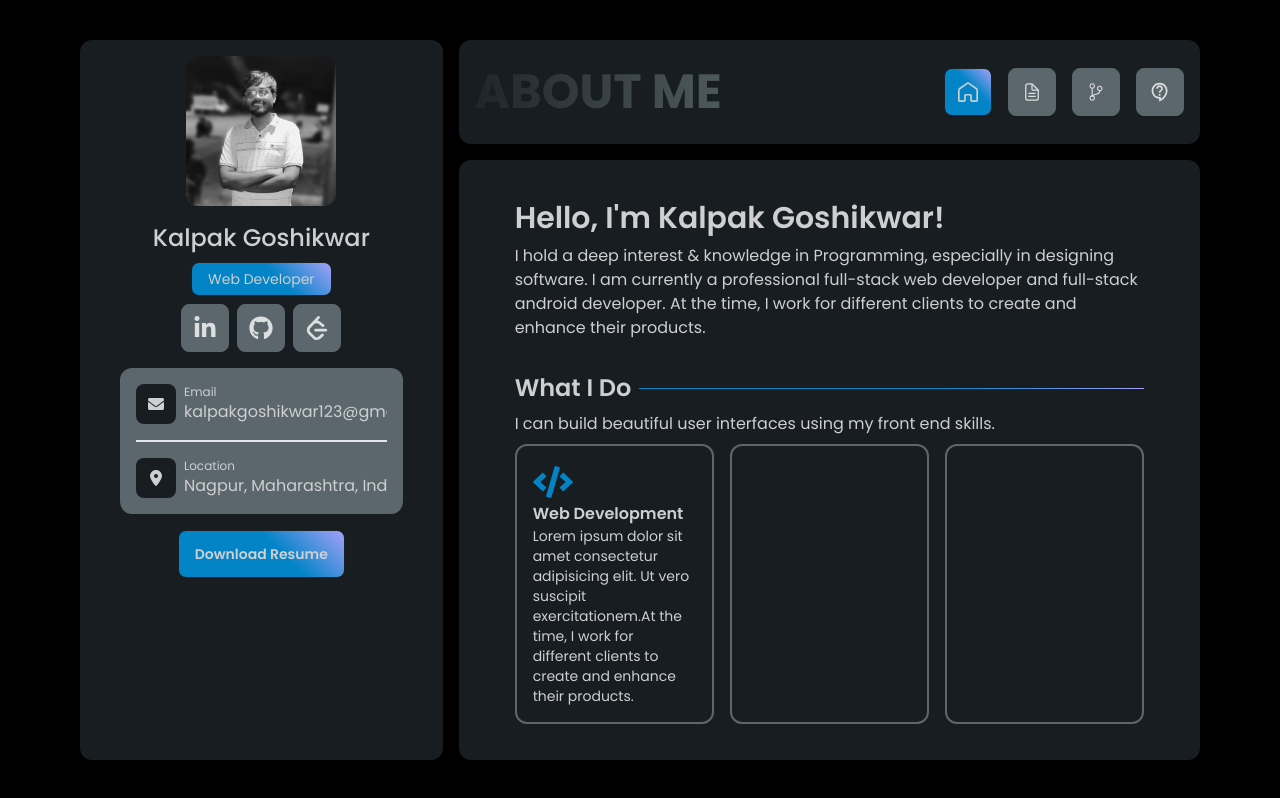
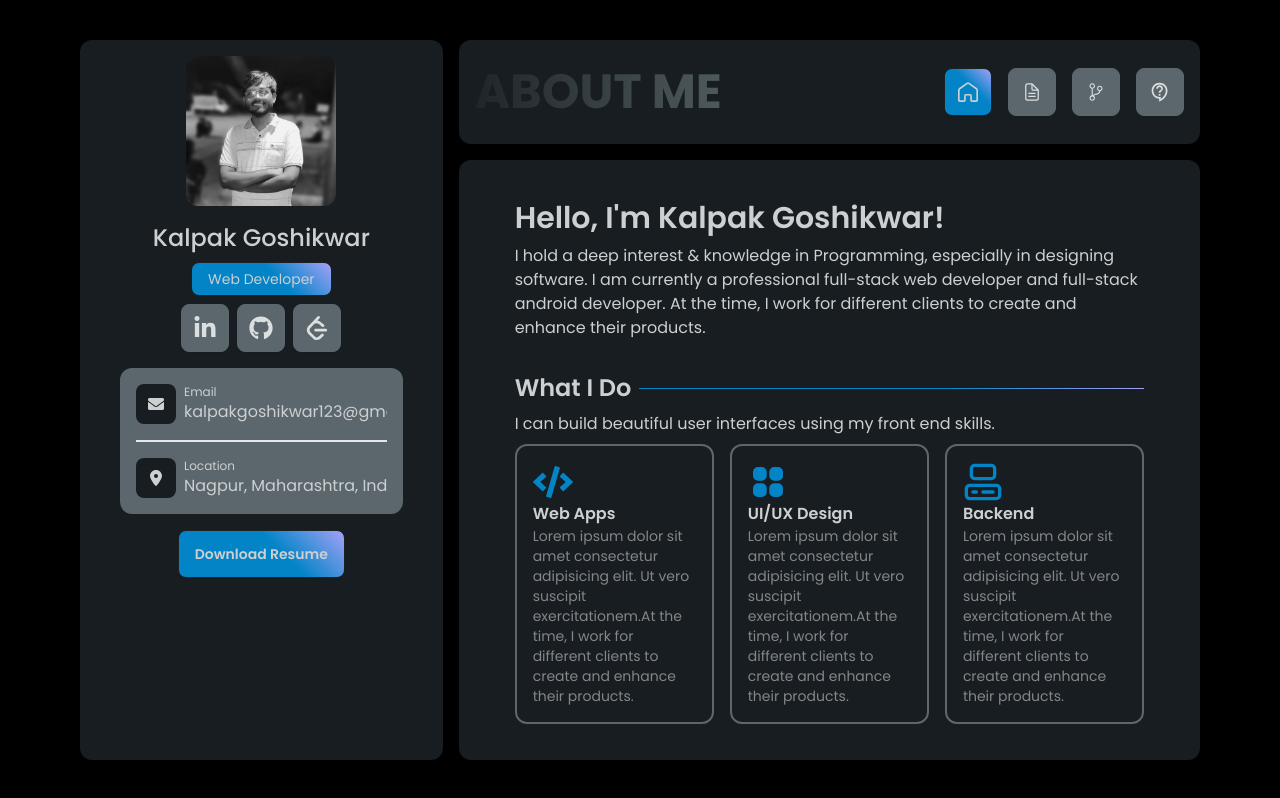
Before and after one commit to Kalpak43/new-portfolio, a Next.js app: page / in a window 1280 px wide. Built offline with nearby package versions, Linux system fonts and the light colour scheme.

Commit message:
Complete Hero section

```diff
--- a/src/app/page.tsx
+++ b/src/app/page.tsx
@@ -1,5 +1,7 @@
 import React from "react";
 import { FaCode } from "react-icons/fa";
+import { HiSquares2X2 } from "react-icons/hi2";
+import { LuComputer } from "react-icons/lu";
 
 export default function page() {
   return (
@@ -23,15 +25,31 @@ export default function page() {
         <div className="grid grid-cols-1 lg:grid-cols-3 gap-4">
           <div className="rounded-xl border-2 border-accent p-4">
             <FaCode size={40} className="text-info" />
-            <h5 className="font-[600]">Web Development</h5>
-            <p className="text-sm">
+            <h5 className="font-[600]">Web Apps</h5>
+            <p className="text-sm text-secondary">
               Lorem ipsum dolor sit amet consectetur adipisicing elit. Ut vero
               suscipit exercitationem.At the time, I work for
               different clients to create and enhance their products.
             </p>
           </div>
-          <div className="rounded-xl border-2 border-accent p-20"></div>
-          <div className="rounded-xl border-2 border-accent p-20"></div>
+          <div className="rounded-xl border-2 border-accent p-4">
+            <HiSquares2X2 size={40} className="text-info" />
+            <h5 className="font-[600]">UI/UX Design</h5>
+            <p className="text-sm text-secondary">
+              Lorem ipsum dolor sit amet consectetur adipisicing elit. Ut vero
+              suscipit exercitationem.At the time, I work for
+              different clients to create and enhance their products.
+            </p>
+          </div>
+          <div className="rounded-xl border-2 border-accent p-4">
+            <LuComputer size={40} className="text-info" />
+            <h5 className="font-[600]">Backend</h5>
+            <p className="text-sm text-secondary">
+              Lorem ipsum dolor sit amet consectetur adipisicing elit. Ut vero
+              suscipit exercitationem.At the time, I work for
+              different clients to create and enhance their products.
+            </p>
+          </div>
         </div>
       </div>
     </main>
--- a/src/components/Navbar.tsx
+++ b/src/components/Navbar.tsx
@@ -21,7 +21,7 @@ export default function Navbar() {
   const pathname = usePathname();
   console.log(pathname);
   return (
-    <div className="rounded-xl bg-base-300 p-4 flex justify-center lg:justify-between items-center gap-4">
+    <div className="rounded-xl bg-base-300 p-4 flex justify-center lg:justify-between items-center gap-4 sticky lg:static top-[1%] z-50 shadow-blue lg:shadow-none">
       <h3 className="font-bold uppercase hidden lg:block">
         {links.find((link) => link.href === pathname)?.label}
       </h3>
```
Also changed, not shown: src/app/globals.css (line endings or trailing spaces).
